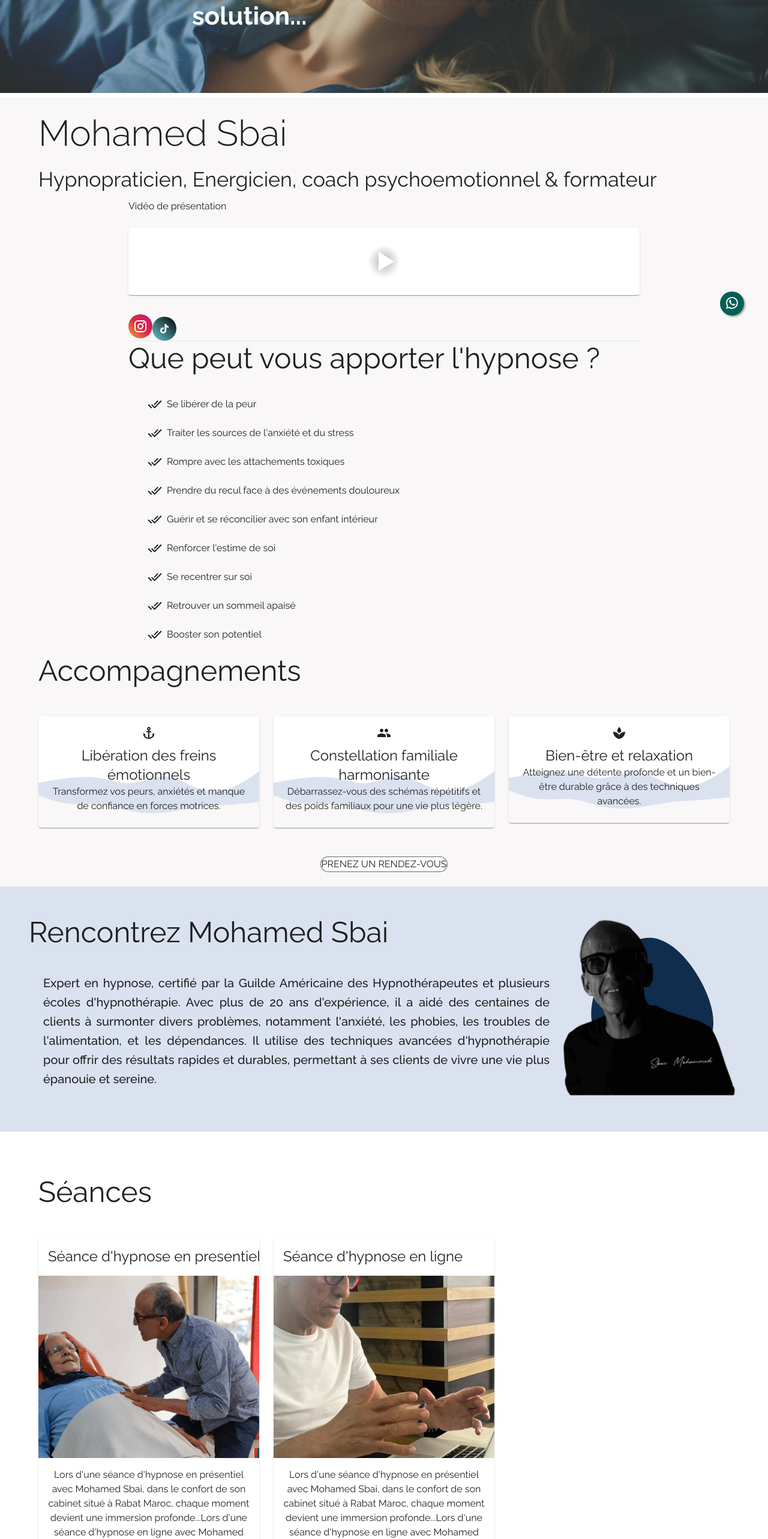
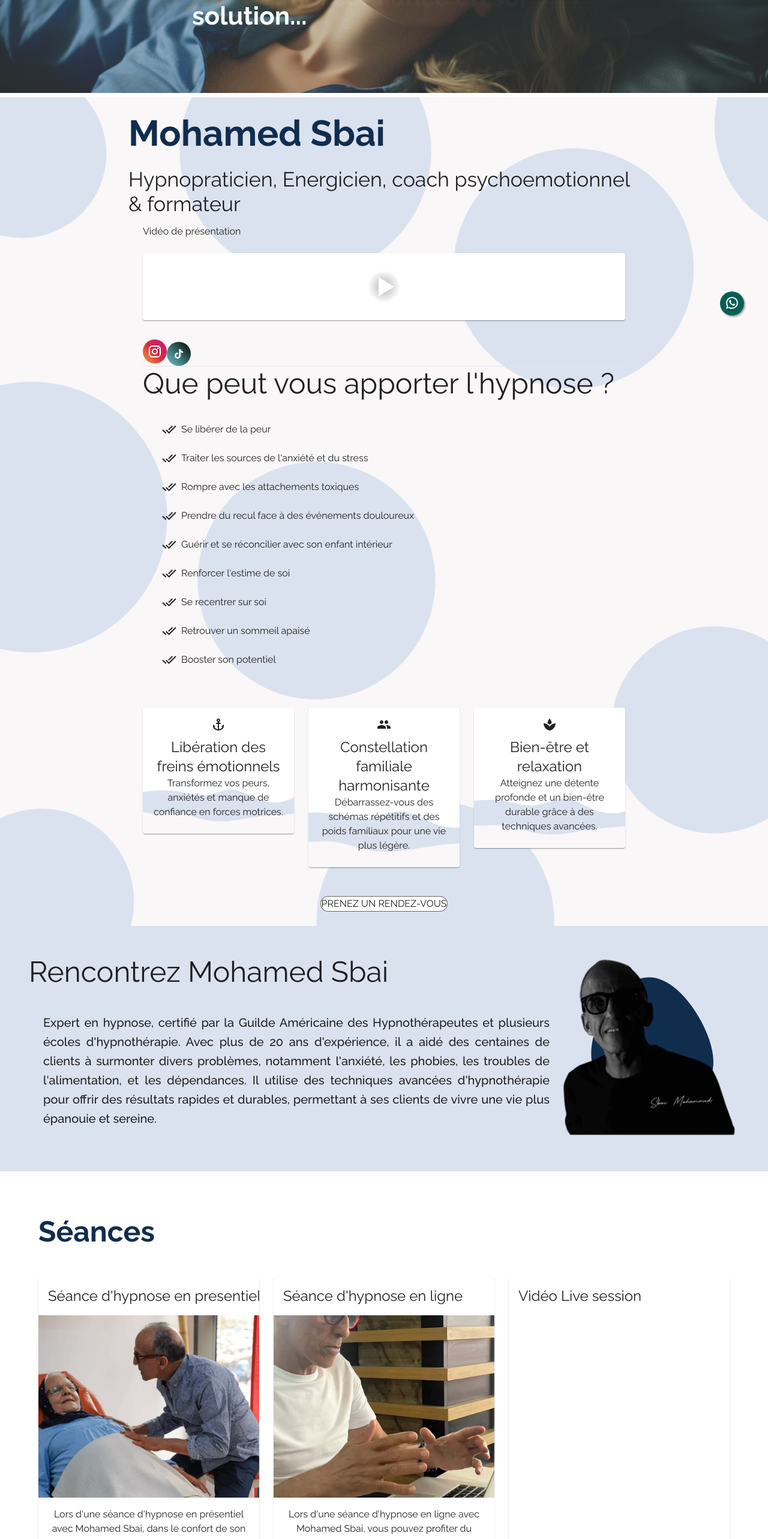
Before and after one commit to MohaDicko/pharmacie, a React (Vite) app: page / in a window 1280 px wide. Shown: the part 234-2800 px from the top of the page at 60% size. Built offline with nearby package versions, Linux system fonts and the light colour scheme; no server answers.

Commit message:
Update ThemeProvider to include custom colors

```diff
--- a/src/ThemeProvider.js
+++ b/src/ThemeProvider.js
@@ -1,5 +1,6 @@
 import { createTheme } from "@mui/material/styles";
 import { lime } from "@mui/material/colors";
+
 
 const myCustomColors = {
     primary: "#112D4E",
--- a/src/component/pages/ContactSection.jsx
+++ b/src/component/pages/ContactSection.jsx
@@ -1,6 +1,8 @@
 import React, { useState } from "react";
 import { Box, TextField, Button, Typography, Container } from "@mui/material";
 import MailOutlineIcon from '@mui/icons-material/MailOutline';
+import { useTheme } from "@emotion/react";
+
 function ContactSection() {
   const [formData, setFormData] = useState({
     email: "",
@@ -8,7 +10,7 @@ function ContactSection() {
     html: "",
     subject: "",
   });
-
+const theme = useTheme();
   const handleChange = (e) => {
     const { name, value } = e.target;
     setFormData((prevState) => ({
@@ -26,7 +28,7 @@ function ContactSection() {
 
   return (
     <Container sx={{py : 9}}>
-      <Typography variant="h3" component="h2" textAlign="start"  gutterBottom>
+      <Typography variant="h3" component="h2" textAlign="start"  sx={{ color: theme.palette.four.main, fontWeight: "bold" }}   gutterBottom>
         Contactez-nous ou Prenez un rendez-vous
       </Typography>
 
--- a/src/component/pages/Home.jsx
+++ b/src/component/pages/Home.jsx
@@ -19,7 +19,7 @@ function Home() {
         <HeroSection />
       </div>
       <div id="presentation-section">
-        <PresentationSection />
+        <PresentationSection  onNavigate={scrollToSection}  />
       </div>
 
       <div id="seances-section">
--- a/src/component/pages/PresentationSection.jsx
+++ b/src/component/pages/PresentationSection.jsx
@@ -27,6 +27,7 @@ import InstagramIcon from "@mui/icons-material/Instagram";
 import ReactPlayer from "react-player";
 import DoneAllIcon from "@mui/icons-material/DoneAll";
 import BackCards from "../images/wavesCards.svg";
+import Backcircle from "../images/circle-scatter-haikei.svg";
 // Styled component for hover effect
 const CustomCard = styled(Card)(({ theme }) => ({
   transition: "0.3s",
@@ -36,7 +37,6 @@ const CustomCard = styled(Card)(({ theme }) => ({
   backgroundImage: `url(${BackCards})`,
   backgroundSize: "cover",
   backgroundPosition: "bottom",
-
 }));
 
 // Styled component for social link background
@@ -52,21 +52,28 @@ const SocialLink = styled("a")(({ theme, gradient }) => ({
   textDecoration: "none",
 }));
 
-function PresentationSection() {
+function PresentationSection({ onNavigate }) {
   return (
     <>
-    <Box  sx={{ backgroundColor : theme.palette.one.main}}>
-
-    <Container sx={{ py: 3 }}>
+      <Box
+        sx={{
+          backgroundColor: theme.palette.one.main,
+          backgroundImage: `url(${Backcircle})`,
+          backgroundSize: "cover",
+        }}
+      >
+        <Container sx={{ py: 3 }} maxWidth={"md"}>
           <Fade direction="up" className="">
             <Typography
               variant="h2"
               component="h2"
               textAlign="start"
               gutterBottom
+              sx={{ color: theme.palette.four.main, fontWeight: "bold" }}
             >
               Mohamed Sbai
             </Typography>
+          </Fade>
           <Typography
             variant="h4"
             component="h2"
@@ -75,8 +82,8 @@ function PresentationSection() {
           >
             Hypnopraticien, Energicien, coach psychoemotionnel & formateur
           </Typography>
-        </Fade>
-        <Container maxWidth={"md"} className="text-center p-2">
+
+          <Container className="text-center p-2">
             <div className="player-wrapper">
               <h4>Vidéo de présentation</h4>
               <br />
@@ -145,10 +152,16 @@ function PresentationSection() {
                 </ListItem>
               ))}
             </List>
-        </Container>
-        <Typography variant="h3" component="h2" textAlign="start" gutterBottom>
+            {/* <Container>
+              <Typography
+                variant="h3"
+                component="h2"
+                textAlign="start"
+                gutterBottom
+              >
                 Accompagnements
               </Typography>
+            </Container> */}
 
             <Grid container spacing={3} mt={3}>
               {[
@@ -199,15 +212,20 @@ function PresentationSection() {
                 </Grid>
               ))}
             </Grid>
+          </Container>
           <Box sx={{ display: "flex", justifyContent: "center", mt: 6 }}>
             <Link to={"/"}>
-            <button className="bn54 p-3">
+              <button
+                className="bn54 p-3"
+                onClick={() => {
+                  onNavigate("contact-section");
+                }}
+              >
                 <span className="bn54span">Prenez un rendez-vous</span>
               </button>
             </Link>
           </Box>
         </Container>
-
       </Box>
       <Box sx={{ bgcolor: theme.palette.two.main, p: 6 }}>
         <Typography variant="h3" component="h2" gutterBottom>
@@ -221,7 +239,7 @@ function PresentationSection() {
               backgroundSize: "cover",
             }}
           >
-            <Slide direction="right">
+            <Slide direction="left">
               <img
                 src={PhotoSbai}
                 alt="Mohamed Sbai"
--- a/src/component/pages/SeancesSection.jsx
+++ b/src/component/pages/SeancesSection.jsx
@@ -4,17 +4,19 @@ import {
   Grid,
   Card,
   CardHeader,
-  CardMedia,
   CardContent,
   Typography,
   Tooltip,
+  Box,
+  CardMedia
 } from "@mui/material";
-import { Link } from "react-router-dom";
 import M1 from "../images/M1.webp";
-import M2 from "../images/M2.webp";
 import M3 from "../images/M3.webp";
+import { useTheme } from "@emotion/react";
+import ReactPlayer from "react-player";
 
 function SeancesSection() {
+  const theme = useTheme();
   const cardStyle = {
     display: "flex",
     flexDirection: "column",
@@ -23,48 +25,54 @@ function SeancesSection() {
   };
 
   const imageStyle = {
-    height: "304px", // Uniform height
-    objectFit: "cover", // Prevent distortion
+    height: "304px",
+    objectFit: "cover",
   };
 
   const tooltipTexts = [
     "Lors d'une séance d'hypnose en présentiel avec Mohamed Sbai, dans le confort de son cabinet situé à Rabat Maroc, chaque moment devient une immersion profonde...",
     "Lors d'une séance d'hypnose en ligne avec Mohamed Sbai, vous pouvez profiter du confort de votre maison tout en travaillant sur vous même...",
-    // "Mohamed Sbai a fait de nombreuses conférences et interventions pour discuter des bienfaits de l'hypnose sur la santé physique, psychique et émotionnelle...",
+    "Découvrez les bienfaits de l'hypnose à travers cette vidéo explicative.",
   ];
 
-  const images = [M3, M1];
+  const images = [M3, M1, ""];
   const titles = [
     "Séance d'hypnose en presentiel",
     "Séance d'hypnose en ligne",
-    // "Conférences et interventions"
+    "Vidéo Live session",
   ];
 
   return (
+    <Box>
       <Container sx={{ py: 9 }}>
-      <Typography variant="h3" component="h2" textAlign="start" gutterBottom>
+        <Typography variant="h3" sx={{ color: theme.palette.four.main, fontWeight: "bold" }} component="h2" textAlign="start" gutterBottom>
           Séances
         </Typography>
         <Grid container spacing={3} mt={3}>
-        {/* <Grid item xs={12} md={12} key={"title"}>
-
-        </Grid> */}
           {titles.map((title, index) => (
-          <Grid item xs={12} md={4} key={title}>
-            <Card>
+            <Grid item xs={12} md={4} key={title} style={{ display: 'flex' }}>
+              <Card style={{ display: 'flex', flexDirection: 'column', height: '100%' }}>
                 <CardHeader
                   title={title}
                   titleTypographyProps={{ noWrap: true }}
                 />
+                {index === 2 ? (
+                  <ReactPlayer
+                    url="https://www.youtube.com/watch?v=dQw4w9WgXcQ"
+                    style={imageStyle}
+                    controls
+                  />
+                ) : (
                   <CardMedia
                     component="img"
                     style={imageStyle}
                     image={images[index]}
                     alt={title}
                   />
+                )}
                 <CardContent sx={cardStyle}>
                   <Tooltip title={tooltipTexts[index]} placement="top" arrow>
-                  <Typography>{tooltipTexts}</Typography>
+                    <Typography>{tooltipTexts[index]}</Typography>
                   </Tooltip>
                 </CardContent>
               </Card>
@@ -72,6 +80,7 @@ function SeancesSection() {
           ))}
         </Grid>
       </Container>
+    </Box>
   );
 }
 
--- a/src/component/pages/Testimonials.jsx
+++ b/src/component/pages/Testimonials.jsx
@@ -19,6 +19,7 @@ import image2 from "../images/testimonialIG/2.jpeg";
 import image3 from "../images/testimonialIG/3.jpeg";
 import image4 from "../images/testimonialIG/4.jpeg";
 import image5 from "../images/testimonialIG/5.jpeg";
+import { useTheme } from "@emotion/react";
 
 // Mise à jour du tableau pour utiliser les images importées
 const testimonials = [
@@ -31,6 +32,7 @@ const testimonials = [
 ];
 
 function Testimonials() {
+  const theme = useTheme();
   const settings = {
     dots: true,
     infinite: true,
@@ -62,14 +64,16 @@ function Testimonials() {
 
   return (
     <>
-      <Container>
-        <Grid container spacing={3} mt={3}>
+    <Box sx={{backgroundColor : theme.palette.two.main}}>
+    <Container>
+        <Grid container spacing={3} mt={0}>
           <Grid item xs={12} md={12} key={"title"}>
             <Typography
               variant="h3"
               component="h2"
               textAlign="start"
               gutterBottom
+              sx={{ color: theme.palette.four.main, fontWeight: "bold" }}
             >
               Intérventions et Live Radio
             </Typography>
@@ -110,6 +114,8 @@ function Testimonials() {
               component="h2"
               textAlign="start"
               gutterBottom
+              sx={{ color: theme.palette.four.main, fontWeight: "bold" }}
+
             >
               Témoignages
             </Typography>
@@ -144,6 +150,8 @@ function Testimonials() {
           </Grid>
         </Grid>
       </Container>
+    </Box>
+
     </>
   );
 }
```
Also changed, not shown: src/component/pages/FormationsSection.jsx (+15 -18 lines), src/component/images/circle-scatter-haikei.svg (added). Lines whose indentation alone changed are shown as unchanged.
